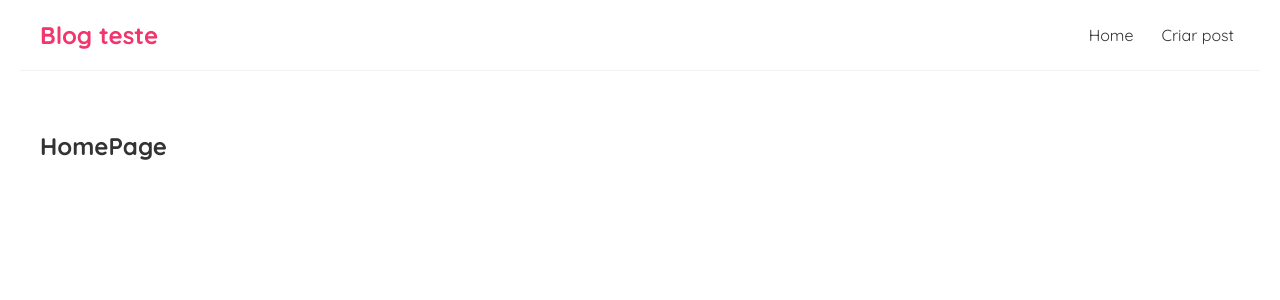
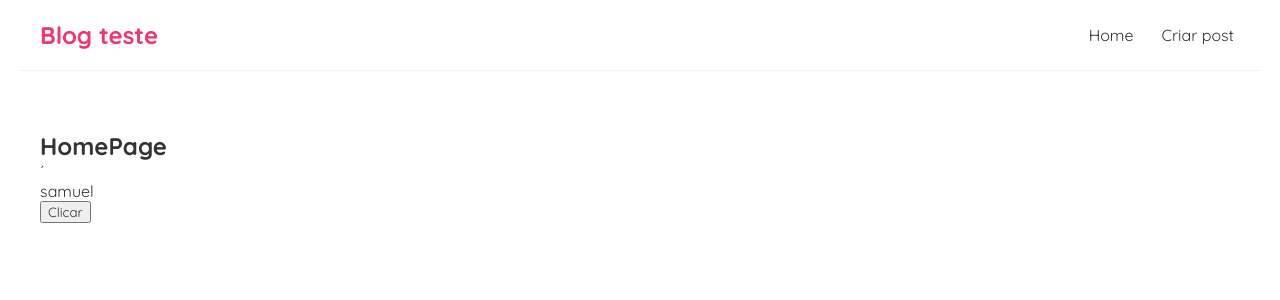
Before and after one commit to samuelincoln1/react-simple-blog, a React (Create React App) app: page / in a window 1280 px wide. Shown: the top 300 px of the page. Built offline with nearby package versions, Linux system fonts and the light colour scheme.

Commit message:
simple hook

```diff
--- a/src/Home.js
+++ b/src/Home.js
@@ -1,7 +1,21 @@
+
+import { useState } from "react";
+
 const Home = () => {
+
+    // let name = 'samuel';
+    const [name, setName] = useState('samuel');
+
+    const handleClick = () => {
+        setName('samuel dois');
+    }
+
     return (
-        <div className="hom">
-            <h2>HomePage</h2>
+        <div className="home">
+            <h2>HomePage</h2>´
+            <p>{name}</p>
+            <button onClick={handleClick}>Clicar</button>
+
         </div>
      );
 }
```
